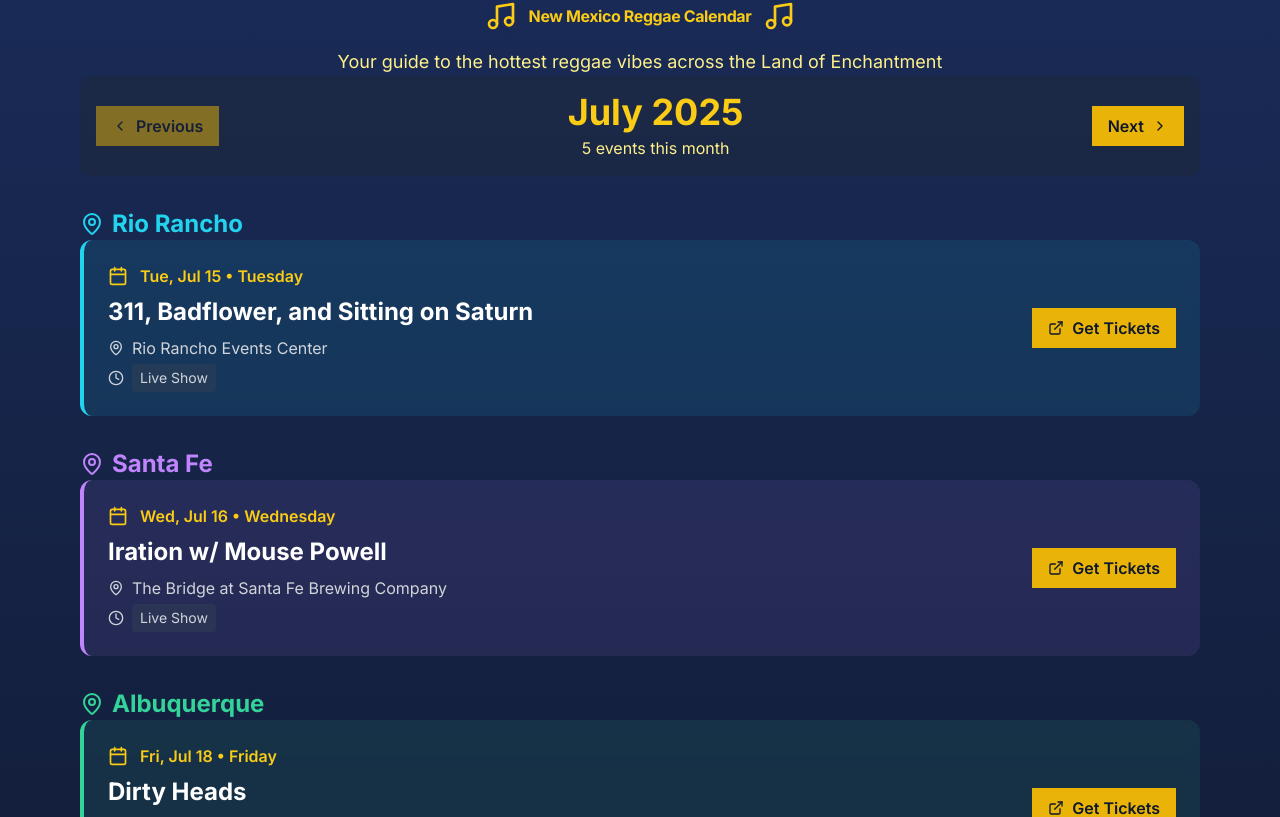
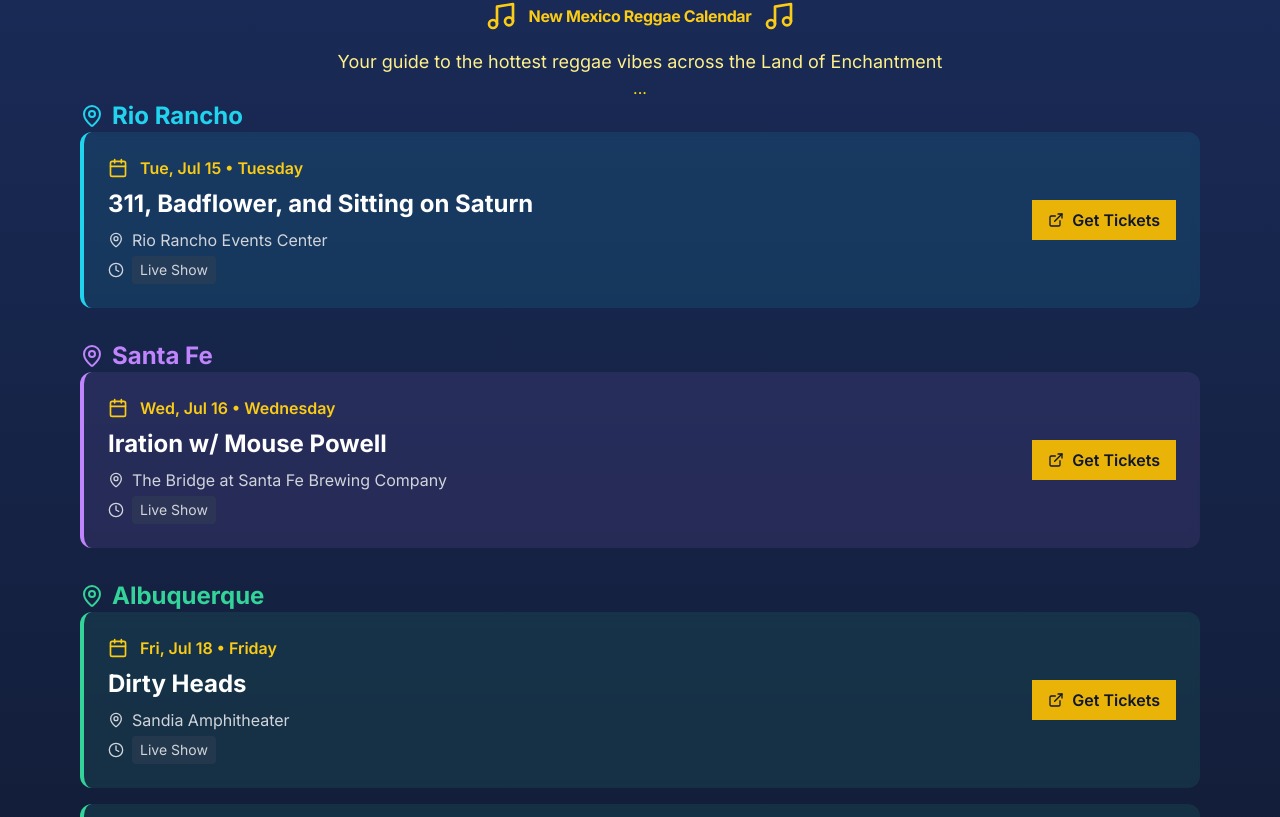
Before and after one commit to djeeyo/nmreggae, a Next.js app: page / in a window 1280 px wide. Shown: the top 817 px of the page. Built offline with nearby package versions, Linux system fonts and the light colour scheme.

Commit message:
Updated page tsx
Updated page tsx

```diff
--- a/app/page.tsx
+++ b/app/page.tsx
@@ -110,41 +110,16 @@
       </motion.header>
 
       {/* Month Navigation */}
-      <motion.div
-        className="max-w-6xl mx-auto px-4 mb-8"
-        initial={{ opacity: 0 }}
-        animate={{ opacity: 1 }}
-        transition={{ duration: 0.6, delay: 0.6 }}
-      >
-        <div className="flex items-center justify-between bg-slate-800/50 rounded-xl p-4 backdrop-blur-sm">
-          <button
-            onClick={prevMonth}
-            disabled={currentMonthIndex === 0}
-            className="flex items-center gap-2 px-4 py-2 bg-yellow-500 text-slate-900 rounded-lg font-semibold hover:bg-yellow-400 transition-colors disabled:opacity-50 disabled:cursor-not-allowed"
-          >
-            <ChevronLeft className="w-4 h-4" />
-            Previous
-          </button>
-
-          <div className="text-center">
-            <h2 className="text-3xl md:text-4xl font-bold text-yellow-400 mb-1">
-              {currentMonth} 2025
-            </h2>
-            <p className="text-yellow-200">
-              {monthData?.total_events || 0} events this month
-            </p>
-          </div>
-
-          <button
-            onClick={nextMonth}
-            disabled={currentMonthIndex === monthNames.length - 1}
-            className="flex items-center gap-2 px-4 py-2 bg-yellow-500 text-slate-900 rounded-lg font-semibold hover:bg-yellow-400 transition-colors disabled:opacity-50 disabled:cursor-not-allowed"
-          >
-            Next
-            <ChevronRight className="w-4 h-4" />
-          </button>
-        </div>
-      </motion.div>
+<motion.div
+  className="text-center py-12 px-4"
+  initial={{ opacity: 0, y: -50 }}
+  animate={{ opacity: 1, y: 0 }}
+  transition={{ duration: 0.8 }}
+>
+  <header>
+    ...
+  </header>
+</motion.div>
 
       {/* Events Display */}
       <motion.main
```
